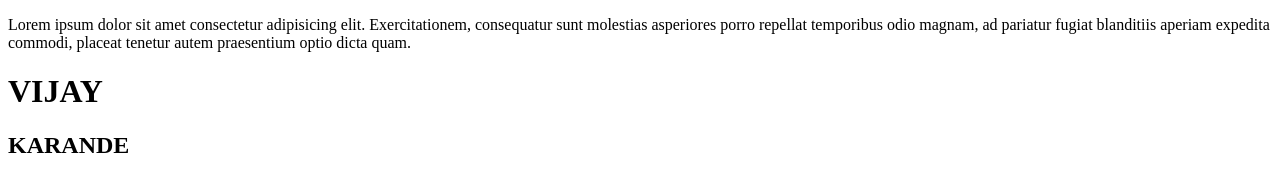
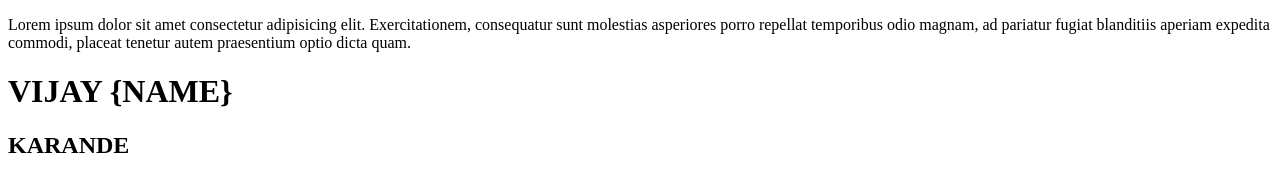
Before and after one commit to Vijaykarande/BoxM, a plain HTML site: page index.html in a window 1280 px wide. Drawn offline with Linux system fonts and the light colour scheme.

Commit message:
ADD NAME

```diff
--- a/index.html
+++ b/index.html
@@ -12,7 +12,7 @@
         porro repellat temporibus odio magnam, ad pariatur fugiat blanditiis aperiam expedita commodi, placeat tenetur
         autem praesentium optio dicta quam.</p>
 
-        <h1>VIJAY</h1>
+        <h1>VIJAY {NAME}</h1>
         <h2>KARANDE</h2>
 </body>
 
```
